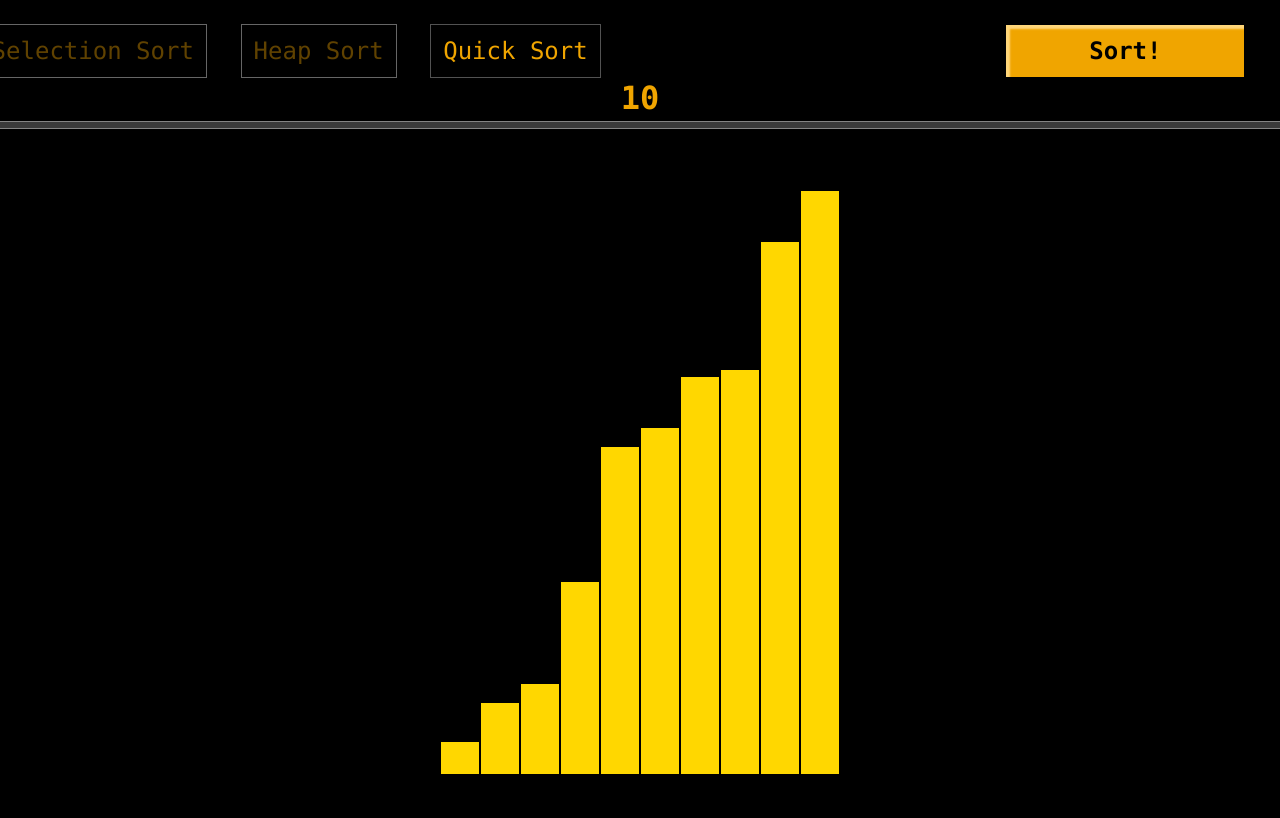
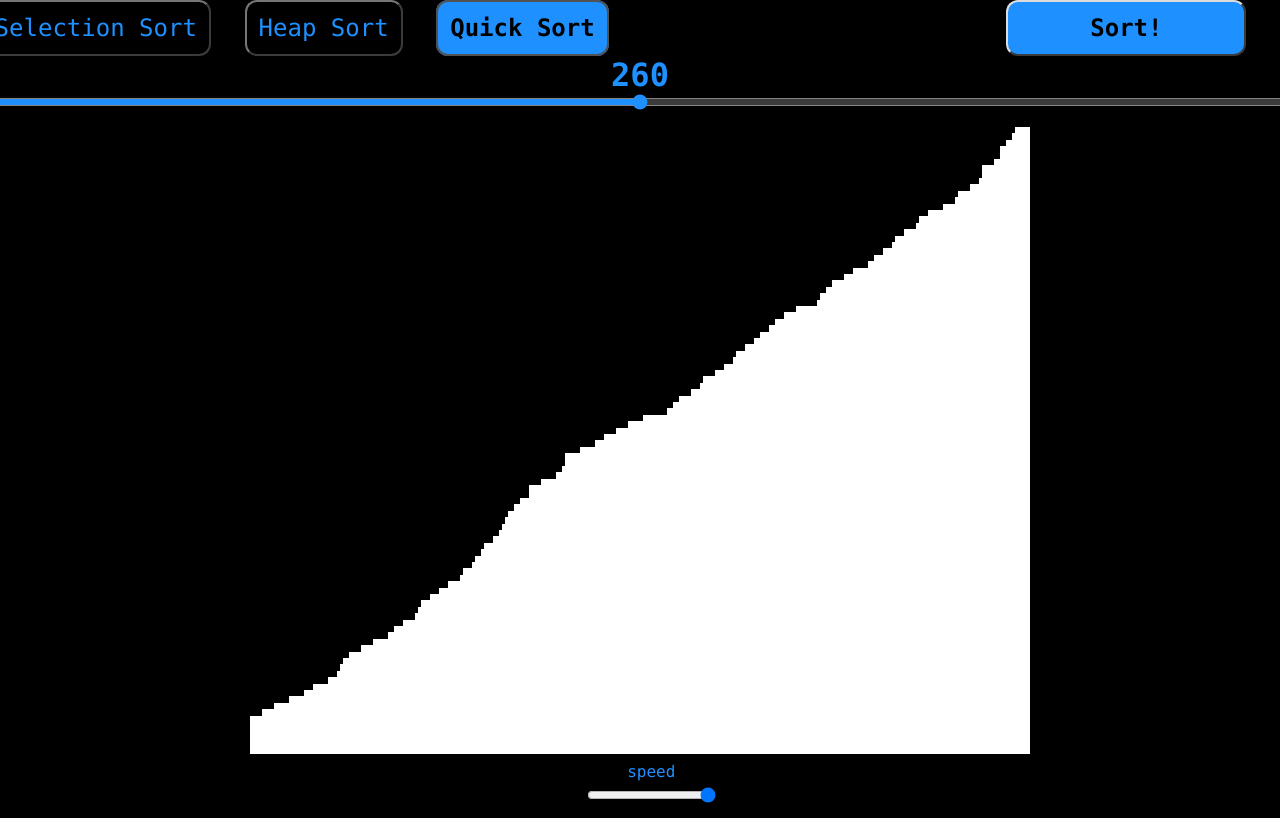
Before and after one commit to Moraeul/Sorting-Visualizer, a plain HTML site: page index.html in a window 1280 px wide. Both pictures are taken after a click on the button "Sort!". Shown: the top 818 px of the page. Drawn offline with Linux system fonts and the light colour scheme.

Commit message:
Add files via upload

```diff
--- a/app.js
+++ b/app.js
@@ -4,12 +4,18 @@ const rangeDisplay = document.getElementById("displayRange");
 const barsContainer = document.getElementById("barContainer");
 const barsArray = document.getElementsByClassName("bar");
 const radioButtonArray = document.getElementsByName("radio");
+const speedButton = document.getElementById("speedButton");
 
 const sortButton = document.getElementById("sortButton");
 const newArray = document.getElementById("newArray");
 
 const displayRange = () => {
   rangeDisplay.innerText = range.value;
+};
+
+let speed = 1;
+const getSpeed = () => {
+  speed = speedButton.value;
 };
 
 // random number between 2 int
@@ -34,7 +40,9 @@ const getCheckedRadio = () => {
 };
 
 const toggleInputs = (bool) => {
-  [range, sortButton, newArray].forEach((input) => input.toggleAttribute("disabled", bool));
+  [range, sortButton, newArray, speedButton].forEach((input) =>
+    input.toggleAttribute("disabled", bool)
+  );
 
   // bool = true  { adds "disabled" attribute to html element }
   // bool = false { removes "disabled" attribute }
@@ -43,14 +51,14 @@ const toggleInputs = (bool) => {
 const changeWidth = () => {
   const width =
     range.value <= 15
-      ? 40
+      ? 70
       : range.value <= 30
       ? 25
       : range.value <= 60
       ? 15
       : range.value <= 120
       ? 10
-      : 8;
+      : 3;
   return width;
 };
 
@@ -65,6 +73,12 @@ const createBars = () => {
   }
 };
 createBars();
+
+const resetColor = () => {
+  for (let x = 0; x < barsArray.length; x++) {
+    barsArray[x].style.backgroundColor = "var(--snd-color)";
+  }
+};
 
 // ++++++++++++++++++++++++++++
 
@@ -92,8 +106,8 @@ async function bubbleSort(array) {
     swapped = false;
 
     for (let i = 0; i < j; i++) {
-      barsArray[i].style.backgroundColor = "var(--accent-color)";
-      await sleep(1);
+      barsArray[i].style.backgroundColor = "var(--current-color)";
+      await sleep(speed);
       barsArray[i].style.backgroundColor = "var(--snd-color)";
 
       if (array[i] > array[i + 1]) {
@@ -101,8 +115,9 @@ async function bubbleSort(array) {
         swapped = true;
       }
     }
-    barsArray[j - 1].style.backgroundColor = "red";
+    barsArray[j - 1].style.backgroundColor = "var(--sorted-color)";
   }
+  resetColor();
   toggleInputs(false);
 }
 
@@ -120,15 +135,18 @@ async function selectionSort(array) {
     }
 
     if (minIndex != i) {
-      barsArray[minIndex].style.backgroundColor = "brown";
-      await sleep(50);
+      barsArray[i].style.backgroundColor = "var(--current-color)";
+      barsArray[minIndex].style.backgroundColor = "var(--current-color)";
+      await sleep(speed);
       barsArray[minIndex].style.backgroundColor = "var(--snd-color)";
+      barsArray[i].style.backgroundColor = "var(--snd-color)";
 
       swap(array, i, minIndex);
     }
-    barsArray[i].style.backgroundColor = "var(--accent-color)";
+    barsArray[i].style.backgroundColor = "var(--sorted-color)";
   }
-  barsArray[n - 1].style.backgroundColor = "var(--accent-color)";
+  barsArray[n - 1].style.backgroundColor = "var(--sorted-color)";
+  resetColor();
   toggleInputs(false);
 }
 
@@ -138,20 +156,21 @@ async function heapSort(array) {
 
   // find the last parent node that has at least one child
   for (let j = Math.floor(n / 2) - 1; j >= 0; j--) {
-    barsArray[j].style.backgroundColor = "green";
-    await sleep(50);
+    barsArray[j].style.backgroundColor = "var(--current-color)";
+    await sleep(speed);
     barsArray[j].style.backgroundColor = "var(--snd-color)";
 
     maxHeapify(array, n, j);
   }
 
   for (let i = n - 1; i >= 0; i--) {
-    await sleep(50);
-    barsArray[i].style.backgroundColor = "dodgerblue";
+    await sleep(speed);
+    barsArray[i].style.backgroundColor = "var(--sorted-color)";
 
     swap(array, 0, i);
     maxHeapify(array, i, 0);
   }
+  resetColor();
   toggleInputs(false);
 }
 
@@ -188,7 +207,7 @@ async function partition(array, start, end) {
   countPartitions++;
   if (start >= end) {
     if (barsArray[start]) {
-      barsArray[start].style.backgroundColor = "gold";
+      barsArray[start].style.backgroundColor = "var(--sorted-color)";
     }
     countPartitions--;
     return;
@@ -199,17 +218,17 @@ async function partition(array, start, end) {
   let right = end;
 
   while (left <= right) {
-    barsArray[pivot].style.backgroundColor = "red";
-    barsArray[left].style.backgroundColor = "blue";
-    barsArray[right].style.backgroundColor = "green";
+    barsArray[pivot].style.backgroundColor = "var(--accent-color)";
+    barsArray[left].style.backgroundColor = "var(--current-color)";
+    barsArray[right].style.backgroundColor = "var(--current-snd-color)";
 
-    await sleep(1);
+    await sleep(speed);
 
     if (array[left] > array[pivot] && array[right] < array[pivot]) {
       swap(array, left, right);
     }
 
-    await sleep(1);
+    await sleep(speed);
 
     barsArray[left].style.backgroundColor = "var(--snd-color)";
     barsArray[right].style.backgroundColor = "var(--snd-color)";
@@ -225,11 +244,11 @@ async function partition(array, start, end) {
     barsArray[pivot].style.backgroundColor = "var(--snd-color)";
   }
 
-  await sleep(1);
+  await sleep(speed);
 
   if (pivot !== right) {
     swap(array, pivot, right);
-    barsArray[right].style.backgroundColor = "gold";
+    barsArray[right].style.backgroundColor = "var(--sorted-color)";
   }
 
   partition(array, right + 1, end);
@@ -237,6 +256,7 @@ async function partition(array, start, end) {
 
   countPartitions--;
   if (countPartitions === 0) {
+    resetColor();
     toggleInputs(false);
   }
 }
@@ -256,17 +276,16 @@ const sort = (sortingAlgorithm) => {
 };
 
 // Input Handlers ---------------
-range.addEventListener("input", () => {
+range.addEventListener("mouseup", () => {
   displayRange();
   createBars();
+});
+
+speedButton.addEventListener("mouseup", () => {
+  getSpeed();
 });
 
 sortButton.addEventListener("click", () => {
   getCheckedRadio();
   sort(selectedSortingAlgorithm);
 });
-
-// make sorted bar another color
-// make universal animation function
-// make speed input
-// add description to each alg at the bottom
--- a/index.html
+++ b/index.html
@@ -48,12 +48,19 @@
         </div>
       </div>
 
-      <p id="displayRange">10</p>
-      <input type="range" min="4" max="150" step="2" value="10" id="range" style="width: 100%" />
+      <p id="displayRange">260</p>
+      <input type="range" min="20" max="500" value="260" step="20" id="range" style="width: 100%" />
     </header>
 
     <main>
       <div id="barContainer"></div>
     </main>
+    <footer>
+      <div class="speed-input-container">
+        <label for="speedButton">speed</label>
+        <input style="direction: rtl" type="range" min="10" max="1000" value="1" id="speedButton" />
+      </div>
+      <button class="btn" id="reloadButton" onclick="window.location.reload()">Reset</button>
+    </footer>
   </body>
 </html>
--- a/style.css
+++ b/style.css
@@ -1,12 +1,14 @@
 :root {
   --bg-color: #000000;
-  --accent-color: #f0a500;
+  --accent-color: dodgerblue;
   --snd-color: white;
   --trd-color: #525252;
-
-  --font-color: #f0a500;
+  --current-color: #a52a2a;
+  --current-snd-color: #5ad5d5;
+  --sorted-color: hsla(210, 100%, 56%, 0.5);
+  --font-color: dodgerblue;
 }
-
+/* #FFFFFF,#000000,#A5FFC9,#A5C9FF*/
 * {
   margin: 0;
   padding: 0;
@@ -31,10 +33,7 @@ body {
 }
 
 .bar {
-  border-color: #000;
-  border-left-width: 1px;
-  border-right-width: 1px;
-  border-style: solid;
+  width: 3px;
   background-color: var(--snd-color);
 }
 
@@ -50,10 +49,6 @@ body {
   width: 10em;
   margin-left: 1em;
 }
-.cta-btn:first-child {
-  background-color: var(--bg-color);
-  color: var(--accent-color);
-}
 
 button {
   font-family: inherit;
@@ -65,39 +60,68 @@ button {
   background-color: var(--bg-color);
 }
 
+.speed-input-container {
+  display: flex;
+  align-items: center;
+  gap: 6px;
+  flex-direction: column;
+}
+
 .radio-btn {
   display: none;
 }
 
 .radio-label {
-  opacity: 0.4;
+  opacity: 1;
   margin-right: 1em;
-  border: 1px solid var(--snd-color);
+  border-top-color: rgb(118, 118, 118);
+  border-left-color: rgb(118, 118, 118);
+  border-bottom-color: rgb(59, 59, 59);
+  border-right-color: rgb(59, 59, 59);
+  border-width: 2px;
+  border-style: solid;
 }
 
 .radio-btn:checked + .radio-label {
   opacity: 1;
-  color: var(--accent-color);
+  font-weight: bold;
+  color: var(--bg-color);
+  background-color: var(--accent-color);
   border-color: var(--trd-color);
 }
 
 .btn {
   cursor: pointer;
   padding: 0.5em;
+  border-radius: 0.5em;
   color: var(--font-color);
   background-color: var(--bg-color);
   font-size: 1.5em;
 }
 
 #sortButton {
-  border-top: none;
-  border-left: none;
-  box-shadow: inset 4px 4px 2px #ffd67a;
   background-color: var(--accent-color);
   color: var(--bg-color);
+  border-top-color: rgb(220, 220, 220);
+  border-left-color: rgb(220, 220, 220);
+  border-bottom-color: rgb(59, 59, 59);
+  border-right-color: rgb(59, 59, 59);
+  border-width: 2px;
+  border-style: solid;
 }
 #sortButton:active {
-  border: none;
+  border-bottom-color: rgb(220, 220, 220);
+  border-right-color: rgb(220, 220, 220);
+  border-top-color: rgb(59, 59, 59);
+  border-left-color: rgb(59, 59, 59);
+}
+
+footer {
+  width: 100%;
+  display: flex;
+  gap: 40%;
+  justify-content: flex-end;
+  margin-top: 0.5em;
 }
 
 /* ---- ---- ---- ----  */
```
